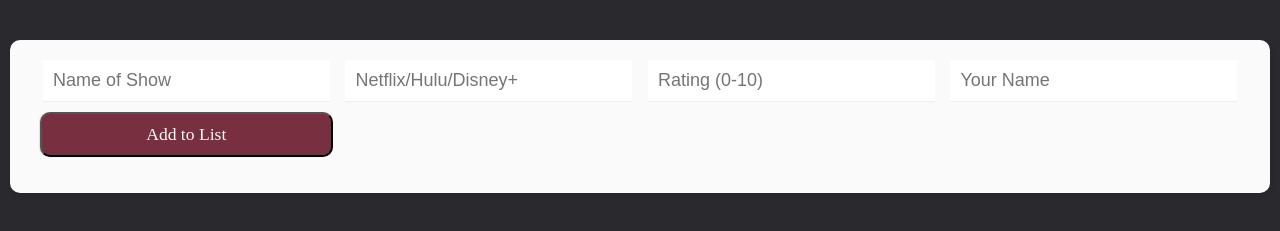
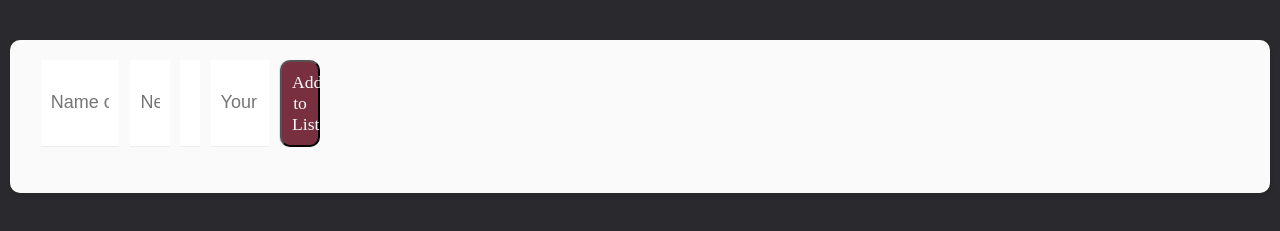
Before and after one commit to hnunnery/LIS5364, a plain HTML site: page index.html in a window 1280 px wide. Shown: the part 157-388 px from the top of the page. Drawn offline with Linux system fonts and the light colour scheme; no server answers.

Commit message:
Update styles.css

```diff
--- a/styles.css
+++ b/styles.css
@@ -62,7 +62,7 @@ li div {
 form {
   display: grid;
   grid-gap: 10px;
-  grid-template-columns: repeat(auto-fit, minmax(280px, auto));
+  grid-template-columns: 80px 40px 20px 60px 40px;
 }
 
 form input {
```
